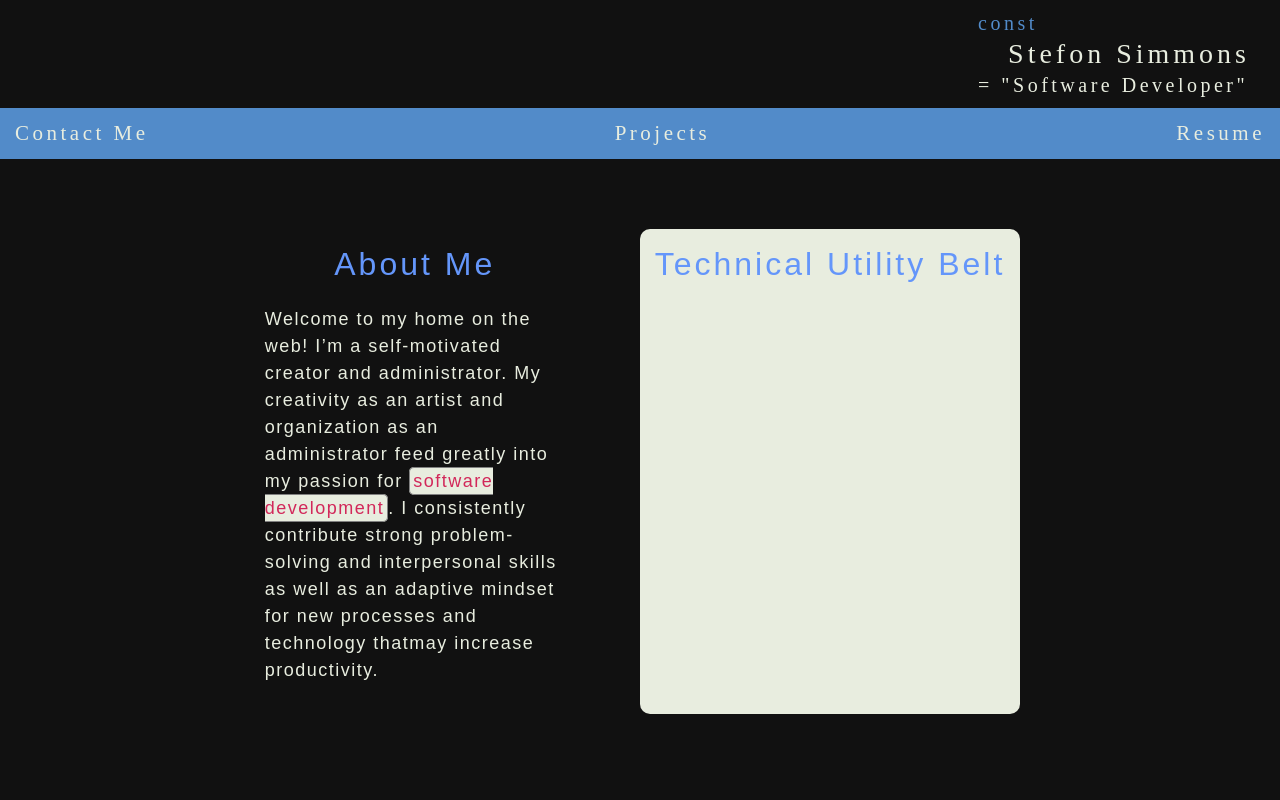
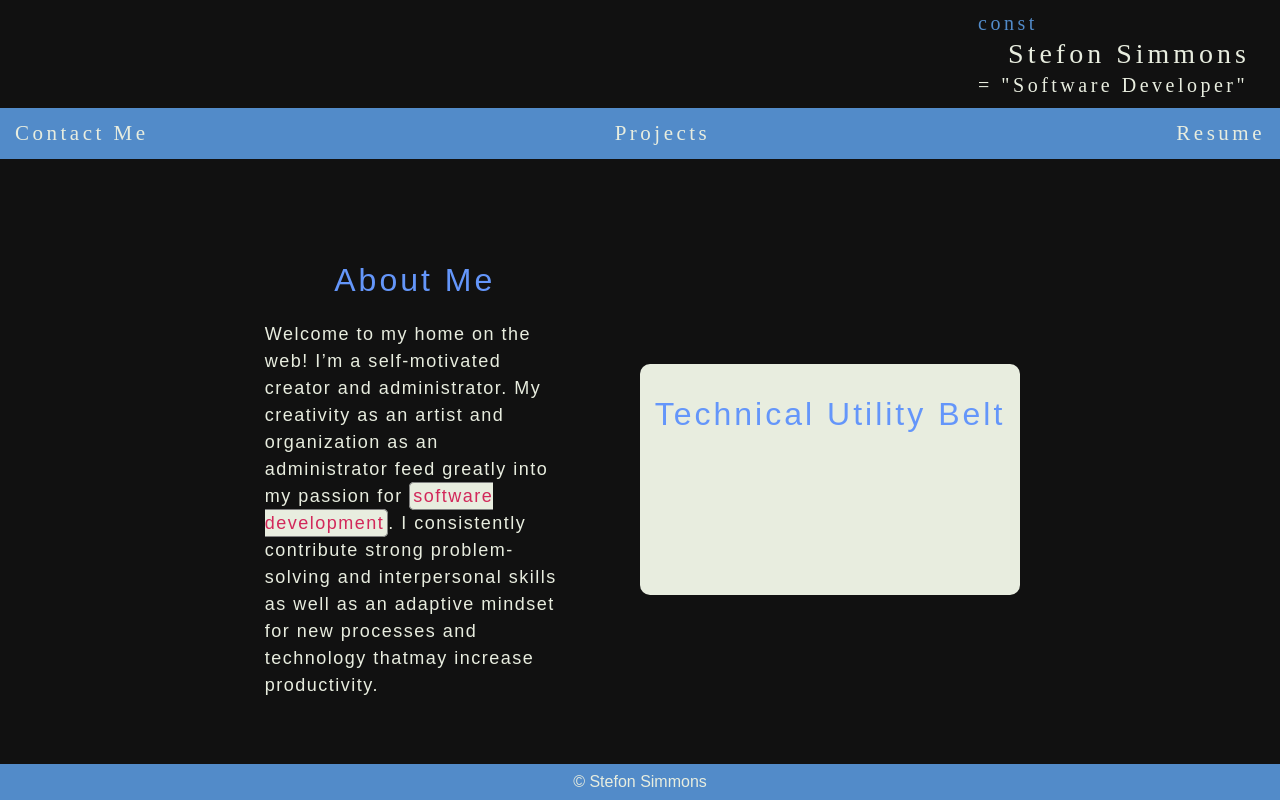
Before and after one commit to StefonSimmons/portfolio, a React (Create React App) app in the folder portfolio_app/: page /about in a window 1280 px wide. Built offline with nearby package versions, Linux system fonts and the light colour scheme.

Commit message:
further styled about and contact

```diff
--- a/portfolio_app/src/App.jsx
+++ b/portfolio_app/src/App.jsx
@@ -6,6 +6,7 @@ import AboutMe from './components/AboutMe'
 import Projects from './components/Projects'
 import ContactMe from './components/ContactMe'
 import Resume from './components/Resume/Resume'
+import Footer from './components/Footer'
 
 function App() {
   return (
@@ -34,6 +35,7 @@ function App() {
         </Route>
 
       </Switch>
+      <Footer/>
     </>
   );
 }
--- a/portfolio_app/src/components/AboutMe.jsx
+++ b/portfolio_app/src/components/AboutMe.jsx
@@ -4,8 +4,9 @@ import styled from 'styled-components'
 const AboutContainer = styled.main`
   display: flex;
   justify-content: center;
+  align-items: center;
   font-family: 'Ubuntu Condensed', sans-serif;
-
+  height: 80vh;
 `
 const AboutSection = styled.section`
   margin: 0px 25px;
@@ -15,11 +16,12 @@ const AboutSection = styled.section`
   line-height: 1.5;
 `
 export const Header = styled.h1`
-  margin-bottom: 15px;
+  margin: 15px 0px;
   text-align: center;
   font-size: 32px;
   letter-spacing: 3px;
   line-height: 1.6;
+  font-family: 'Ubuntu Condensed', sans-serif;
   color: rgb(100,150,250)
 `
 const Statement = styled.p`
--- a/portfolio_app/src/components/ContactMe.jsx
+++ b/portfolio_app/src/components/ContactMe.jsx
@@ -5,34 +5,45 @@ import styled from 'styled-components'
 const Contact = styled.div`
   display: flex;
   justify-content: center;
-  flex-direction: column;
   text-align: center;
 `
 const Block = styled.div`
-  margin: 15px;
+  margin: 30px 45px;
 `
 const Icon = styled.img`
-  width: 100px
+  width: 100px;
+  background-image: radial-gradient(rgb(0,150,250), rgba(0,150,250,.7445), rgba(0,150,250,.2225));
+  box-shadow: 0px 0px 50px rgb(0,150,250);
+  padding: 10px;
 `
 const Word = styled.h3`
   color: #e8eddf;
   padding-top: 15px;
+  letter-spacing: 2px;
+  font-family: 'Ubuntu Condensed', sans-serif;
 `
 
 export default function ContactMe() {
   return (
     <>
       <Header>Contact Me</Header>
+
       <Contact>
         <Block>
-          <a href="mailto: stefonsimmons1@gmail.com" target='_blank' rel="noopener noreferrer"><Icon src="https://imgur.com/mDM7xNV.png" alt="email" /></a>
+          <a href="mailto: stefonsimmons1@gmail.com" target='_blank' rel="noopener noreferrer"><Icon src="https://imgur.com/tZFVFMn.png" alt="email" /></a>
           <Word>Email</Word>
         </Block>
         <Block>
-          <a href="https://www.linkedin.com/in/stefonsimmons/" target='_blank' rel="noopener noreferrer"><Icon src="https://imgur.com/hL6OLih.png" alt="linkedin" /></a>
+          <a href="https://www.linkedin.com/in/stefonsimmons/" target='_blank' rel="noopener noreferrer"><Icon src="https://imgur.com/GRoNllq.png" alt="linkedin" /></a>
           <Word>LinkedIn</Word>
+        </Block>
+        <Block>
+          <a href="https://github.com/StefonSimmons" target='_blank' rel="noopener noreferrer"><Icon src="https://imgur.com/YOf43Nb.png" alt="github" /></a>
+          <Word>Github</Word>
         </Block>
       </Contact>
     </>
+
+// https://imgur.com/hL6OLih.png
   )
 }
--- /dev/null
+++ b/portfolio_app/src/components/Footer.jsx
@@ -0,0 +1,30 @@
+import React from 'react'
+import styled from 'styled-components'
+
+const Foot = styled.footer`
+  position: fixed;
+  bottom: 0px;
+  width: 100%;
+  text-align: center;
+`
+const Bottom = styled.div`
+  background-color: rgb(82,139,201);
+  padding: 10px 0;
+`
+const Text = styled.h6`
+  font-family: 'Merriweather Sans', sans-serif;
+  font-size: 16px;
+  color: #e8eddf;
+`
+
+export default function Footer() {
+  return (
+    <>
+      <Foot>
+        <Bottom>
+          <Text>&copy; Stefon Simmons</Text>
+        </Bottom>
+      </Foot>
+    </>
+  )
+}
--- a/portfolio_app/src/components/Header.jsx
+++ b/portfolio_app/src/components/Header.jsx
@@ -3,7 +3,6 @@ import Navigation from './Navigation'
 import styled from 'styled-components'
 
 const DiagonalBlock = styled.div`
-  margin-bottom: 70px
 `
 const Header = styled.div`
   display: flex;
--- a/portfolio_app/src/components/Navigation.jsx
+++ b/portfolio_app/src/components/Navigation.jsx
@@ -53,7 +53,7 @@ export default function Navigation() {
       }
       console.log("use ->", fixed)
     })
-  }, [])
+  })
 
   //for the windowpath search/filter
   const linkLookup = [
--- a/portfolio_app/src/components/Projects.jsx
+++ b/portfolio_app/src/components/Projects.jsx
@@ -7,12 +7,14 @@ import styled from 'styled-components'
 const Main = styled.main`
   display: flex;
   justify-content: center;
+  margin-bottom: 30px
 `
 const Prj = styled.div`
   background: #e8eddf;
   width: 350px;
   padding: 15px 35px;
-  margin: 0 35px;
+  margin: 0px 35px 50px 35px;
+
   border-radius: 10px;
   box-shadow: 5px 10px 20px rgb(20,20,20);
   text-align: center;
```
Also changed, not shown: portfolio_app/src/images/email-icon.png (deleted).
